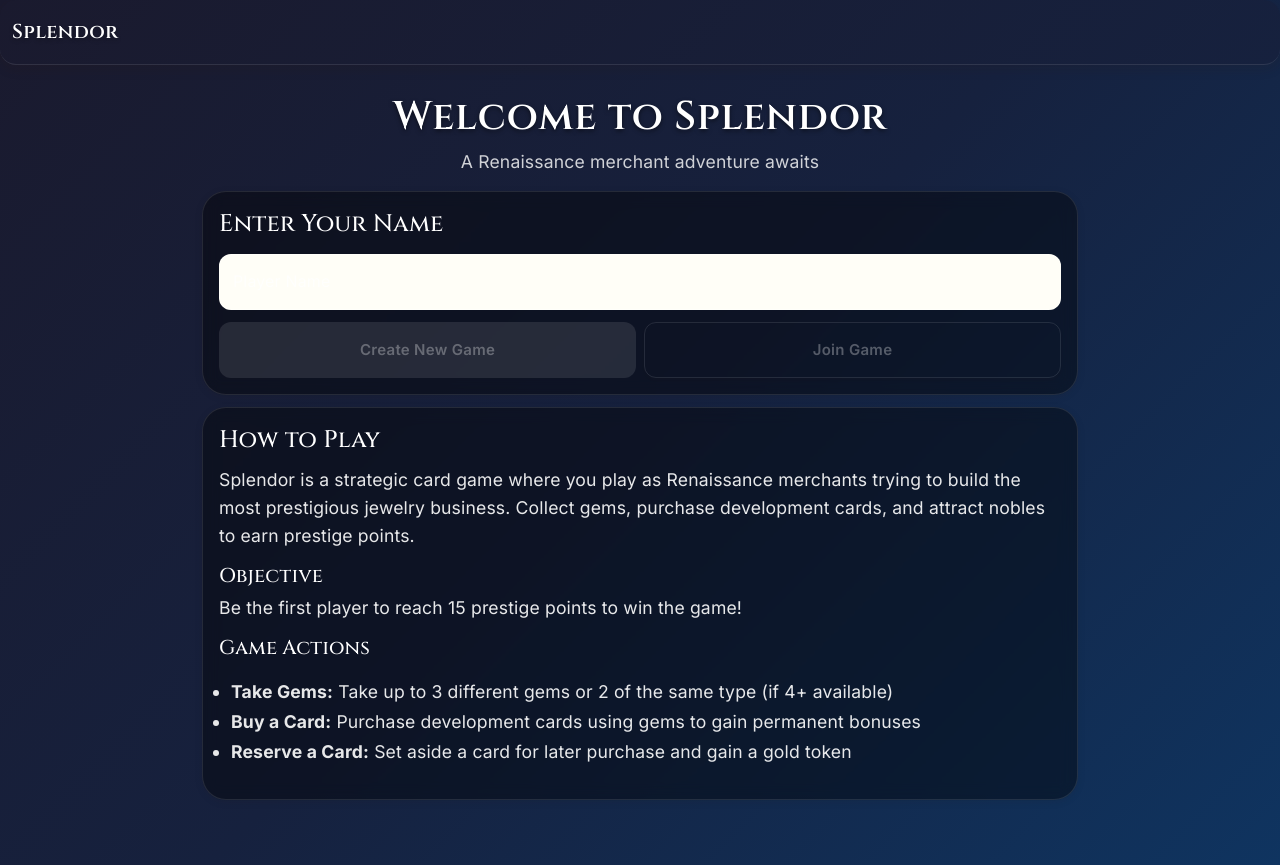
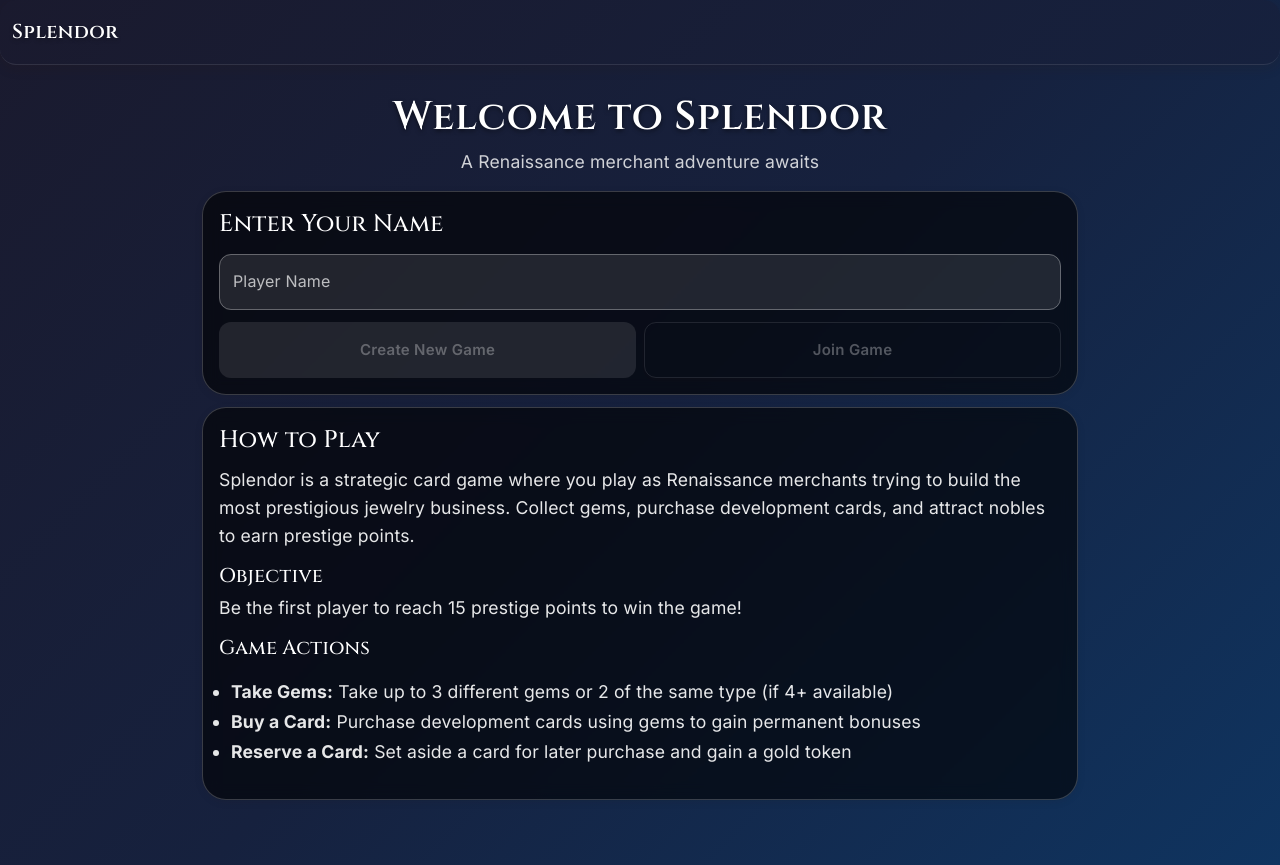
Before and after one commit to ChrisTimperley/SplendorVibes, a React (Vite) app in the folder client/: page / in a window 1280 px wide. Built offline with nearby package versions, Linux system fonts and the light colour scheme; no server answers.

Commit message:
feat: improve UI contrast on home page with enhanced background and border opacities

```diff
--- a/client/src/pages/HomePage.tsx
+++ b/client/src/pages/HomePage.tsx
@@ -90,9 +90,9 @@ const HomePage: React.FC = () => {
             sx={{
               p: 4,
               mb: 3,
-              background: 'rgba(0, 0, 0, 0.4)',
+              background: 'rgba(0, 0, 0, 0.6)', // Increased opacity for better contrast
               backdropFilter: 'blur(8px)',
-              border: '1px solid rgba(255, 255, 255, 0.1)',
+              border: '1px solid rgba(255, 255, 255, 0.2)', // Increased border opacity
               borderRadius: 2
             }}
           >
@@ -116,6 +116,7 @@ const HomePage: React.FC = () => {
             sx={{
               mb: 3,
               '& .MuiOutlinedInput-root': {
+                backgroundColor: 'rgba(255, 255, 255, 0.1)', // Add background for visibility
                 color: 'white',
                 '& fieldset': {
                   borderColor: 'rgba(255, 255, 255, 0.3)',
@@ -126,15 +127,25 @@ const HomePage: React.FC = () => {
                 '&.Mui-focused fieldset': {
                   borderColor: '#FFD700',
                 },
+                '& input': {
+                  color: 'white', // Ensure input text is white
+                  '&::placeholder': {
+                    color: 'rgba(255, 255, 255, 0.5)',
+                  }
+                }
               },
               '& .MuiInputLabel-root': {
                 color: 'rgba(255, 255, 255, 0.7)',
                 '&.Mui-focused': {
                   color: '#FFD700',
                 },
+                '&.MuiInputLabel-shrink': {
+                  color: 'rgba(255, 255, 255, 0.9)', // Make floating label more visible
+                },
               },
             }}
             variant="outlined"
+            placeholder="Enter your name here"
           />
 
           <Grid container spacing={2}>
@@ -197,9 +208,9 @@ const HomePage: React.FC = () => {
           elevation={0}
           sx={{
             p: 4,
-            background: 'rgba(0, 0, 0, 0.4)',
+            background: 'rgba(0, 0, 0, 0.6)', // Increased opacity for better contrast
             backdropFilter: 'blur(8px)',
-            border: '1px solid rgba(255, 255, 255, 0.1)',
+            border: '1px solid rgba(255, 255, 255, 0.2)', // Increased border opacity
             borderRadius: 2
           }}
         >
```
